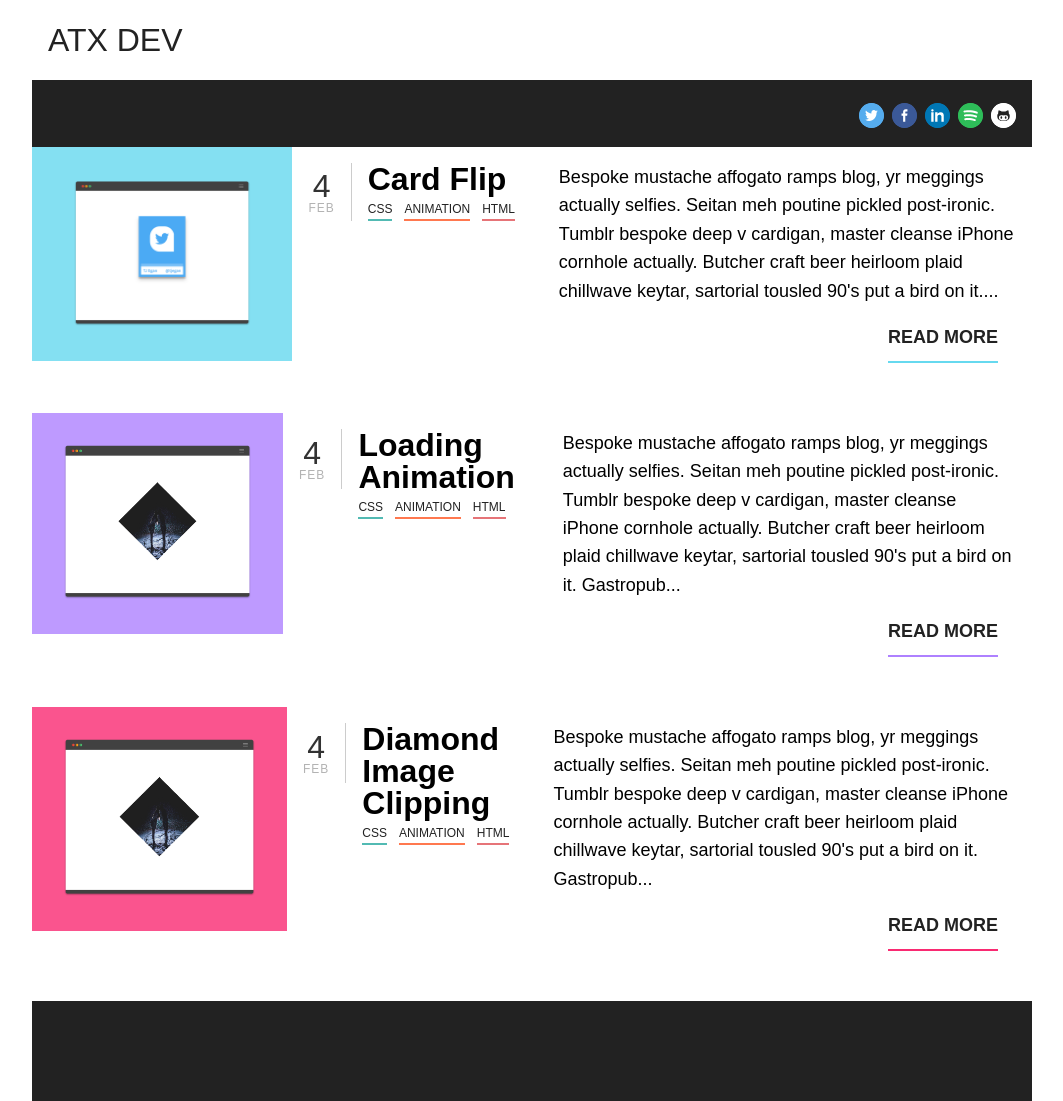
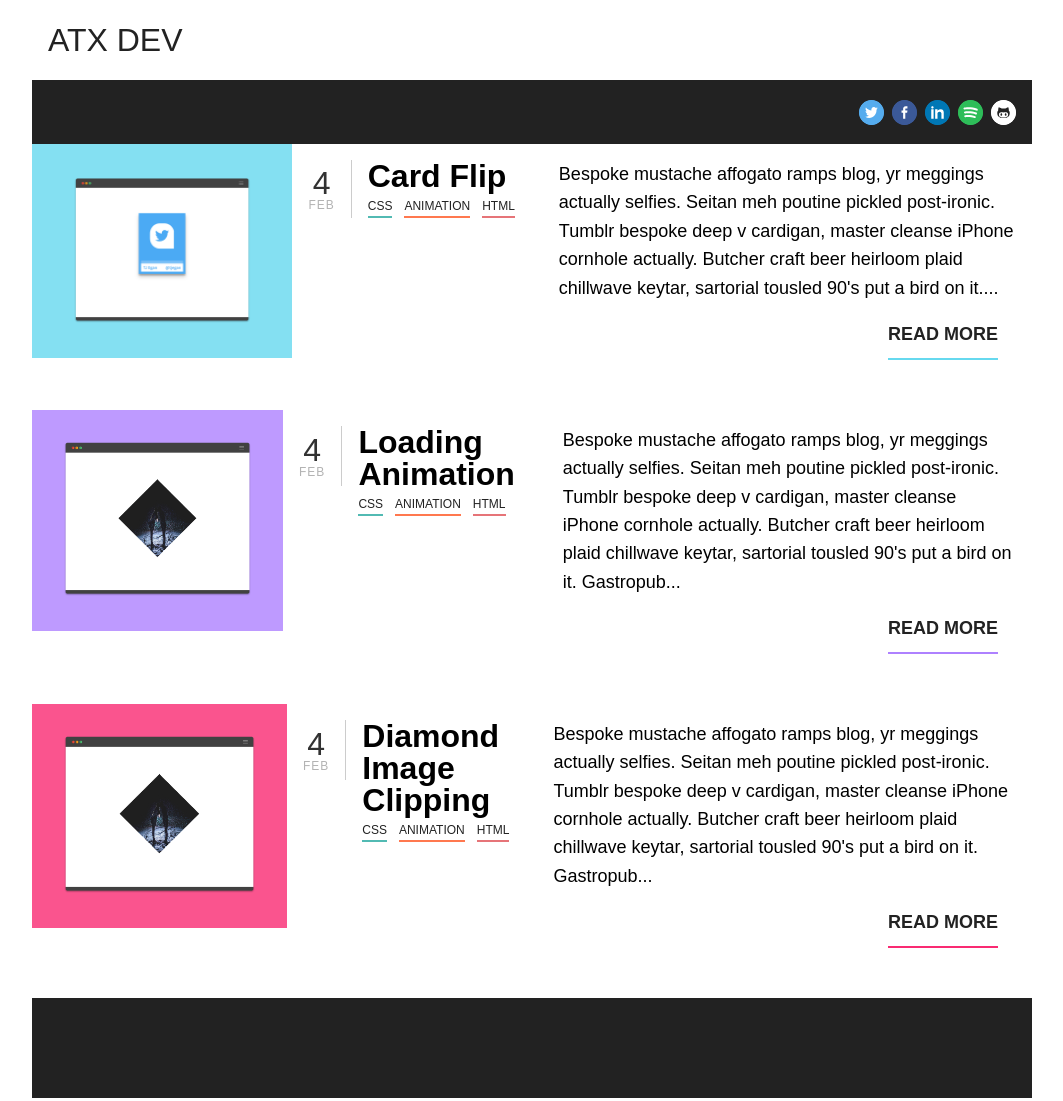
Before and after one commit to tw15egan/blog, a Jekyll site: the page built from index.html, in a window 1280 px wide. Shown: the whole page, without its empty margins (108-1171 px from the left). Built offline with Jekyll 4.4.1, drawn with Linux system fonts in a browser that asks for light colours.

```diff
--- a/_sass/_layout.scss
+++ b/_sass/_layout.scss
@@ -11,7 +11,7 @@
 .main-header {
   @include flex(space-between, flex-start);
   flex-direction: column;
-  height: 147px;
+  height: auto;
   width: 100%;
   background-color: $black;
   position: fixed;
--- a/css/main.css
+++ b/css/main.css
@@ -94,7 +94,7 @@
   -webkit-flex-direction: column;
       -ms-flex-direction: column;
           flex-direction: column;
-  height: 147px;
+  height: auto;
   width: 100%;
   background-color: #222;
   position: fixed;
```
Also changed, not shown: 1 other file.
